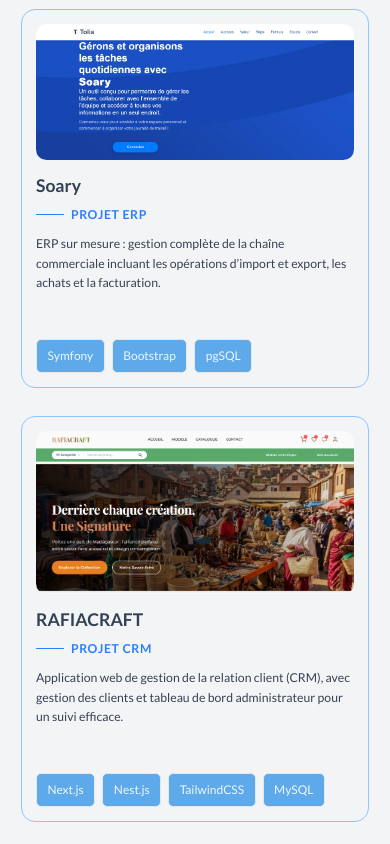
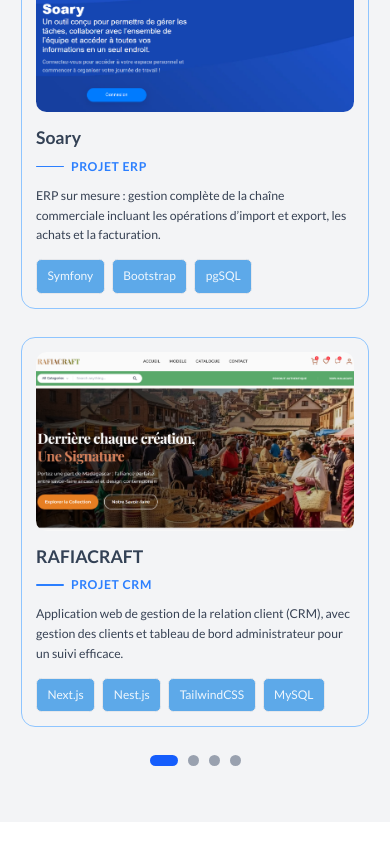
Before and after one commit to FabieRv/myportfolio, a React (Vite) app: page / in a window 390 px wide. Shown: the part 5280-6124 px from the top of the page. Built offline with nearby package versions, Linux system fonts and the light colour scheme.

Commit message:
ajout de modification dans footer

```diff
--- a/src/Layout/Footer.tsx
+++ b/src/Layout/Footer.tsx
@@ -1,4 +1,5 @@
 import { Github, Linkedin, Mail } from "lucide-react";
+import { FaWhatsapp } from "react-icons/fa";
 import Container from "../components/common/Container";
 
 function Footer() {
@@ -72,8 +73,8 @@
             <div className="flex justify-between gap-3">
               <SocialBtn Icon={Github} link="https://github.com/FabieRv" />
               <SocialBtn Icon={Linkedin} link="https://www.linkedin.com/in/fabienne-razafimaharavo-911520309/" />
-
-              <SocialBtn Icon={Mail} link="mailto:contact@example.com" />
+              <SocialBtn Icon={FaWhatsapp} link="https://wa.me/261320497005"/>
+              <SocialBtn Icon={Mail}  link="mailto:fabie.rav@gmail.com" />
             </div>
           </div>
         </div>
@@ -95,7 +96,7 @@
     href={link}
     target="_blank"
     rel="noopener noreferrer"
-    className="w-10 h-10 flex items-center justify-center bg-white/10 rounded-full hover:bg-white hover:text-[#003366] transition-all cursor-pointer border border-white/5 shadow-lg group"
+    className="w-10 h-10 flex items-center justify-center bg-white/10 rounded-full hover:bg-blue-300 hover:text-[#ffff] transition-all cursor-pointer border border-white/5 shadow-lg group"
   >
     <Icon size={18} className="group-hover:scale-110 transition-transform" />
   </a>
--- a/src/components/sections/projet/ProjectCard.tsx
+++ b/src/components/sections/projet/ProjectCard.tsx
@@ -1,7 +1,6 @@
-import React from "react"
-import type { Project } from "../../../types/project"
-import CurrentColor from "../../icons/CurrentColor"
-
+import React from "react";
+import type { Project } from "../../../types/project";
+import CurrentColor from "../../icons/CurrentColor";
 
 const ProjectCard: React.FC<{ project: Project }> = ({ project }) => {
   return (
@@ -11,9 +10,10 @@
           window.open(project.demoLink, "_blank", "noopener,noreferrer");
         }
       }}
-      className="bg-[#F3F4F6] border  border-blue-300 rounded-2xl p-4 hover:border-blue-600 transition-all duration-300 group"
+      className="h-full flex flex-col bg-[#F3F4F6] border border-blue-300 rounded-2xl p-4 hover:border-blue-600 transition-all duration-300 group"
     >
-  <div className="relative overflow-hidden rounded-xl mb-4">
+      {/* Image */}
+      <div className="relative w-full aspect-[16/9] overflow-hidden rounded-xl mb-4">
   <img
     src={project.image1}
     alt={project.name}
@@ -38,10 +38,14 @@
         </a>
       </div>
 
+      {/* Nom */}
+      <div>
         <h3 className="text-xl font-bold text-[#334155] mb-2">
           {project.name}
         </h3>
+      </div>
 
+      {/* Titre */}
       <div className="flex items-center gap-2 mb-3">
         <span className="w-8 h-0.5 bg-blue-500 rounded-full"></span>
 
@@ -50,11 +54,15 @@
         </h4>
       </div>
 
-  <p className="text-gray-500 text-sm min-h-26 line-clamp-3 mb-4 leading-relaxed">
+      {/* Description */}
+      <div>
+        <p className="text-gray-500 text-sm h-18 line-clamp-3 leading-relaxed">
           {project.description}
         </p>
+      </div>
 
-  <div className="flex flex-wrap gap-2">
+      {/* Technologies */}
+      <div className="flex flex-wrap gap-2 mt-auto pt-3">
         {project.technologies?.map((tech, index) => (
           <span
             key={index}
@@ -65,7 +73,7 @@
         ))}
       </div>
     </div>
-  )
-}
+  );
+};
 
-export default ProjectCard
+export default ProjectCard;
--- a/src/components/sections/projet/ProjectSection.tsx
+++ b/src/components/sections/projet/ProjectSection.tsx
@@ -57,7 +57,9 @@
           ))}
         </div>
 
-        <div className="flex justify-center items-center gap-3 mt-8 md:mt-4 lg:mt-4">
+        <div className="flex flex-col items-center mt-8">
+  {/* Pagination */}
+  <div className="flex justify-center items-center gap-3">
     {[...Array(totalPages)].map((_, index) => (
       <button
         key={index}
@@ -71,6 +73,37 @@
       />
     ))}
   </div>
+
+  {/* Voir plus */}
+  {currentPage === totalPages - 1 && (
+    <a
+      href="https://github.com/FabieRv"
+      target="_blank"
+      rel="noopener noreferrer"
+      className="
+        flex
+        w-fit
+        items-center
+        justify-center
+        gap-2
+        px-6
+        py-3
+        mt-6
+        bg-blue-600
+        text-white
+        text-sm
+        font-semibold
+        rounded-xl
+        hover:bg-[#5DA9E9]
+        transition-all
+        duration-300
+        hover:shadow-md
+      "
+    >
+      Voir plus de projets
+    </a>
+  )}
+</div>
       </div>
     </section>
   )
```
Lines whose indentation alone changed are shown as unchanged.
